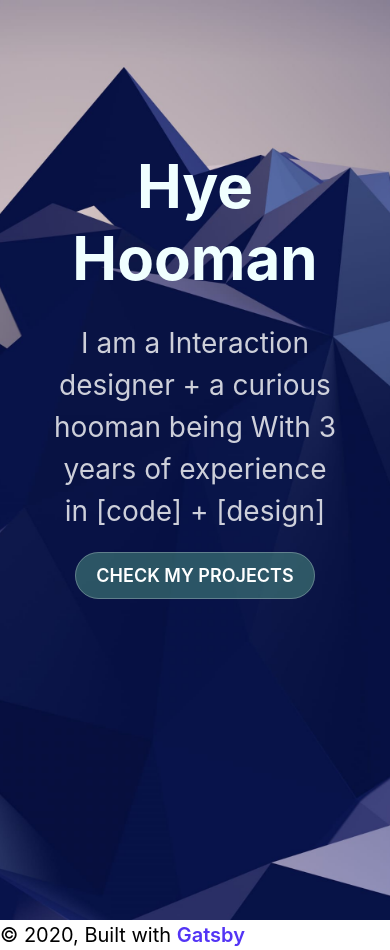
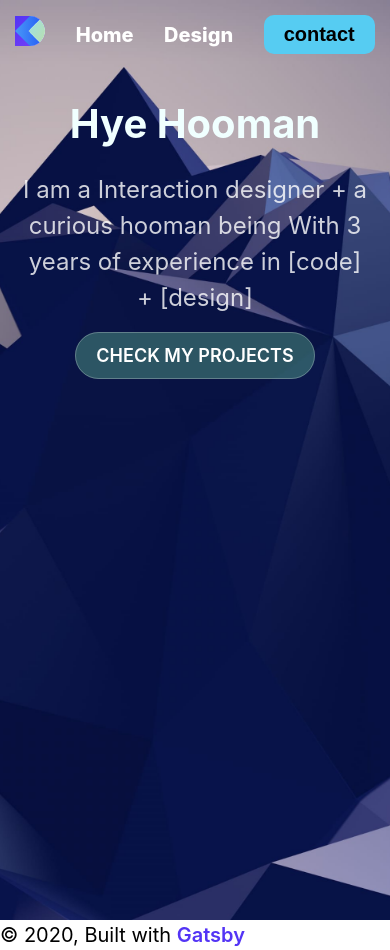
Before and after one commit to bdharshan37/my-Reactapp, a Gatsby site: page / in a window 390 px wide. Built offline with nearby package versions, Linux system fonts and the light colour scheme; Gatsby itself is replaced by a stand-in of ours.

Commit message:
Adaptive layouts

```diff
--- /dev/null
+++ b/src/components/Header.css
@@ -0,0 +1,46 @@
+.Header{
+    position: fixed;
+    width:100%;
+    padding: 50px 0 ;
+    z-index: 100;
+}
+
+.HeaderGroup{
+    max-width: 800px;
+    margin: 0 auto;
+    display:grid ;
+    grid-template-columns: repeat(5,auto);
+    align-items: center;
+    justify-items: center;
+
+}
+
+.Header a{
+    color: white;
+    font-weight: 800;
+}
+
+.Header button {
+    padding: 8px 20px;
+    font-size: 20px;
+    background: #56CCF2;
+    border-radius: 10px;
+    border: none;
+    font-weight: 700;
+    outline: none;
+    cursor: pointer;
+}
+
+@media (max-width: 640px){
+    .Header{
+        padding: 15px 0
+    }
+    .HeaderGroup{
+        grid-template-columns: repeat(4,auto);
+
+    }
+
+    .Header a:nth-child(4){
+        display: none;
+    }
+}
--- a/src/components/header.js
+++ b/src/components/header.js
@@ -1,34 +1,19 @@
 import { Link } from "gatsby"
 import PropTypes from "prop-types"
 import React from "react"
+import './Header.css'
+const Header = ({ siteTitle }) => (
 
-const Header = ({ siteTitle }) => (
-  <header
-    style={{
-      background: `rebeccapurple`,
-      marginBottom: `1.45rem`,
-    }}
-  >
-    <div
-      style={{
-        margin: `0 auto`,
-        maxWidth: 960,
-        padding: `1.45rem 1.0875rem`,
-      }}
-    >
-      <h1 style={{ margin: 0 }}>
-        <Link
-          to="/"
-          style={{
-            color: `white`,
-            textDecoration: `none`,
-          }}
-        >
-          {siteTitle}
-        </Link>
-      </h1>
+
+  <div className="Header">
+    <div className="HeaderGroup">
+      <Link to="/"><img src={require('../images/logo-designcode.svg')} width ="30"></img></Link>
+      <Link to="/courses">Home</Link>
+      <Link to="/Design">Design</Link>
+      <Link to="/Research">Research</Link>
+      <Link to="/contact"><button>contact</button></Link>
     </div>
-  </header>
+  </div>
 )
 
 Header.propTypes = {
--- a/src/components/layout.css
+++ b/src/components/layout.css
@@ -55,3 +55,16 @@ text-align: center;
   border: 1px solid rgba(255,255,255,0.25);
   border-radius: 30px;
 }
+
+@media (max-width: 640px){
+  .HeroGroup{
+    padding: 100px 20px;
+  }
+  .Hero h1{
+    font-size: 40px;
+  }
+
+  .Hero p{
+    font-size: 24px;
+  }
+}
--- a/src/components/layout.js
+++ b/src/components/layout.js
@@ -42,4 +42,5 @@ Layout.propTypes = {
   children: PropTypes.node.isRequired,
 }
 
+
 export default Layout
--- a/src/pages/index.js
+++ b/src/pages/index.js
@@ -4,10 +4,13 @@ import { Link } from "gatsby"
 import Layout from "../components/layout"
 import Image from "../components/image"
 import SEO from "../components/seo"
+import Header from "../components/header"
+
 
 const IndexPage = () => (
   <Layout>
     <SEO title="Home" />
+    <Header />
     <div className="Hero">
       <div className="HeroGroup">
       <h1>Hye Hooman</h1>
```
Also changed, not shown: src/images/Mixtape sticker.svg (added), src/images/rick-and-morty-abstract-art-fg.jpg (added).
